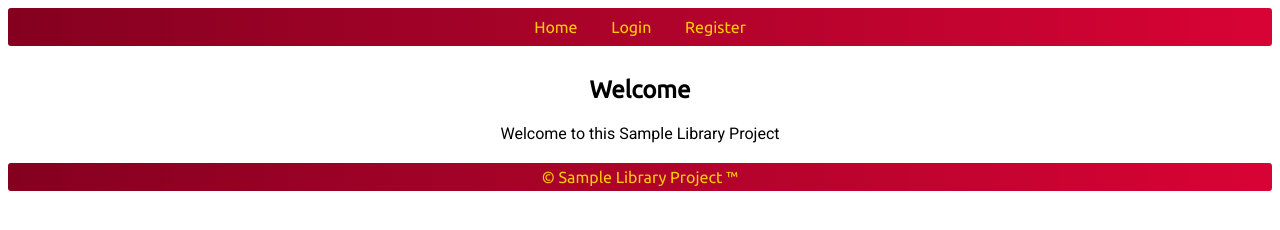
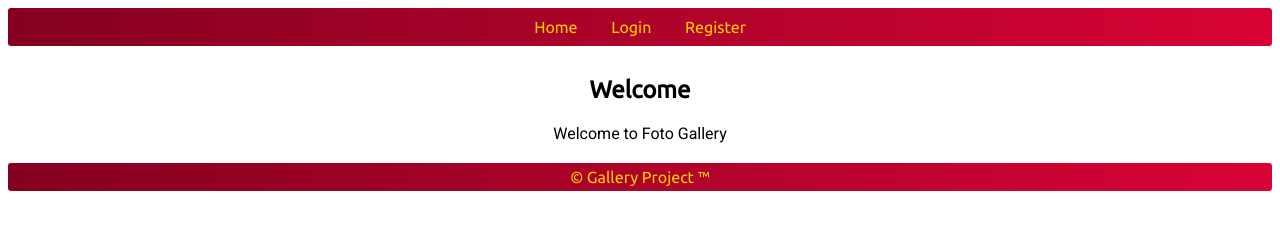
Before and after one commit to Tuscann/Foto, a plain HTML site: page Library/index.html in a window 1280 px wide. Drawn offline with Linux system fonts and the light colour scheme.

Commit message:
fsd
fsfd

```diff
--- a/Library/index.html
+++ b/Library/index.html
@@ -12,7 +12,6 @@
     <title>Library</title>
 </head>
 <body>
-    <!--- NAVIGATION --->
     <header id="menu">
         <a href="#" class="hvr-sweep-to-left" id="linkHome">Home</a>
         <a href="#" class="hvr-sweep-to-left" id="linkLogin">Login</a>
@@ -38,7 +37,7 @@
 
         <section id="viewHome" >
             <h1>Welcome</h1>
-            <div>Welcome to this Sample Library Project</div>
+            <div>Welcome to Foto Gallery</div>
         </section>
         <section id="viewLogin" >
             <h1>Please login</h1>
@@ -101,7 +100,7 @@
     </main>
 
     <footer>
-        &copy; Sample Library Project &trade;
+        &copy; Gallery Project &trade;
     </footer>
 </body>
 </html>
--- a/Library/scripts/library.js
+++ b/Library/scripts/library.js
@@ -1,7 +1,3 @@
-/**
- * Created by tangrila on 26-Jun-16.
- */
-
 const kinveyBaseUrl = "https://baas.kinvey.com/";
 const kinveyAppId = "kid_By0qzDpH";
 const kinveyAppSecret = "44e18f3c45564defb69f28dd6eb853bd";
```
